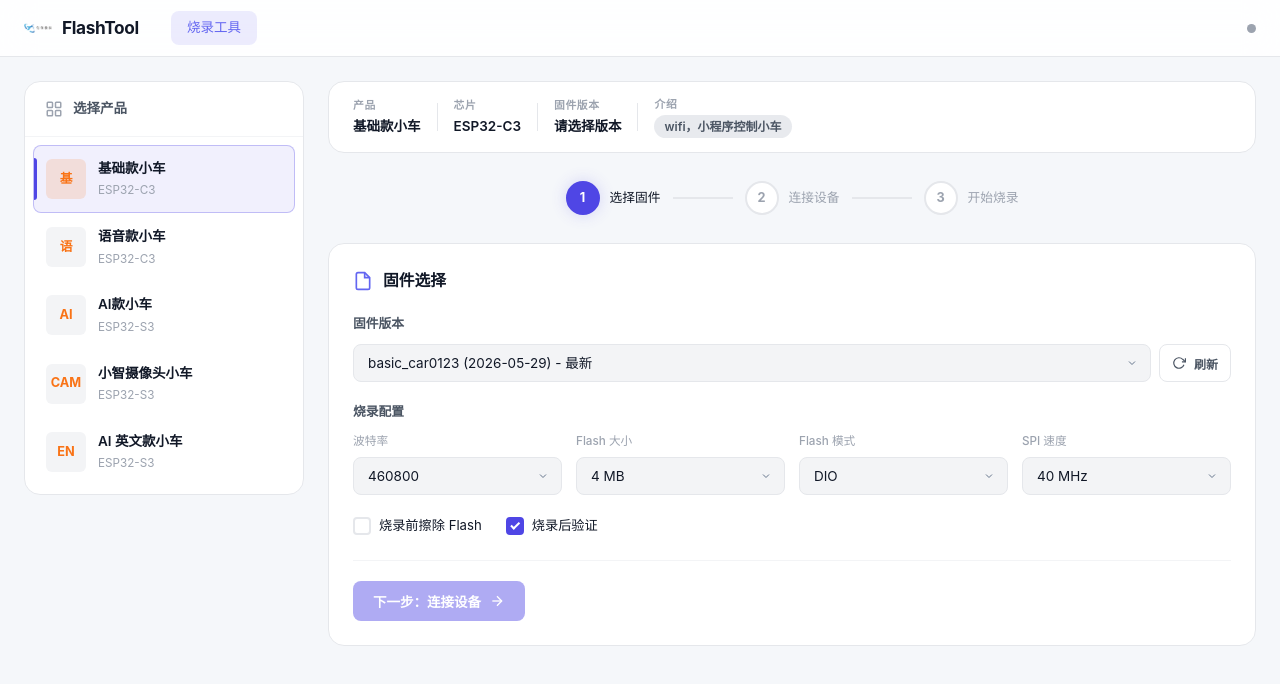
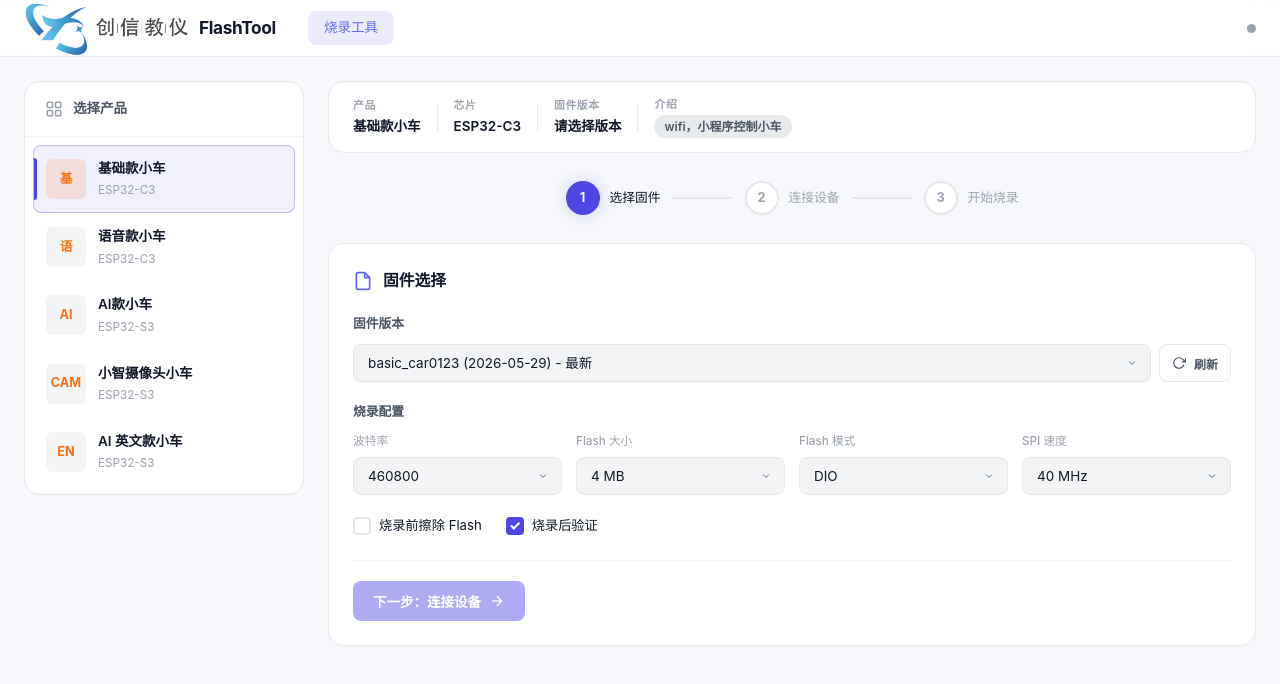
Before and after one commit to xyw2069/esp-flasher, a website: page index.html in a window 1280 px wide. Drawn offline with Linux system fonts and the light colour scheme; a script that the page names is missing.

Commit message:
chore: keep logo size styling

```diff
--- a/styles.css
+++ b/styles.css
@@ -119,8 +119,8 @@ body {
 }
 
 .logo-image {
-    width: 28px;
-    height: 28px;
+    width: 165px;
+    height: 60px;
     display: block;
     object-fit: contain;
     flex: 0 0 auto;
```
